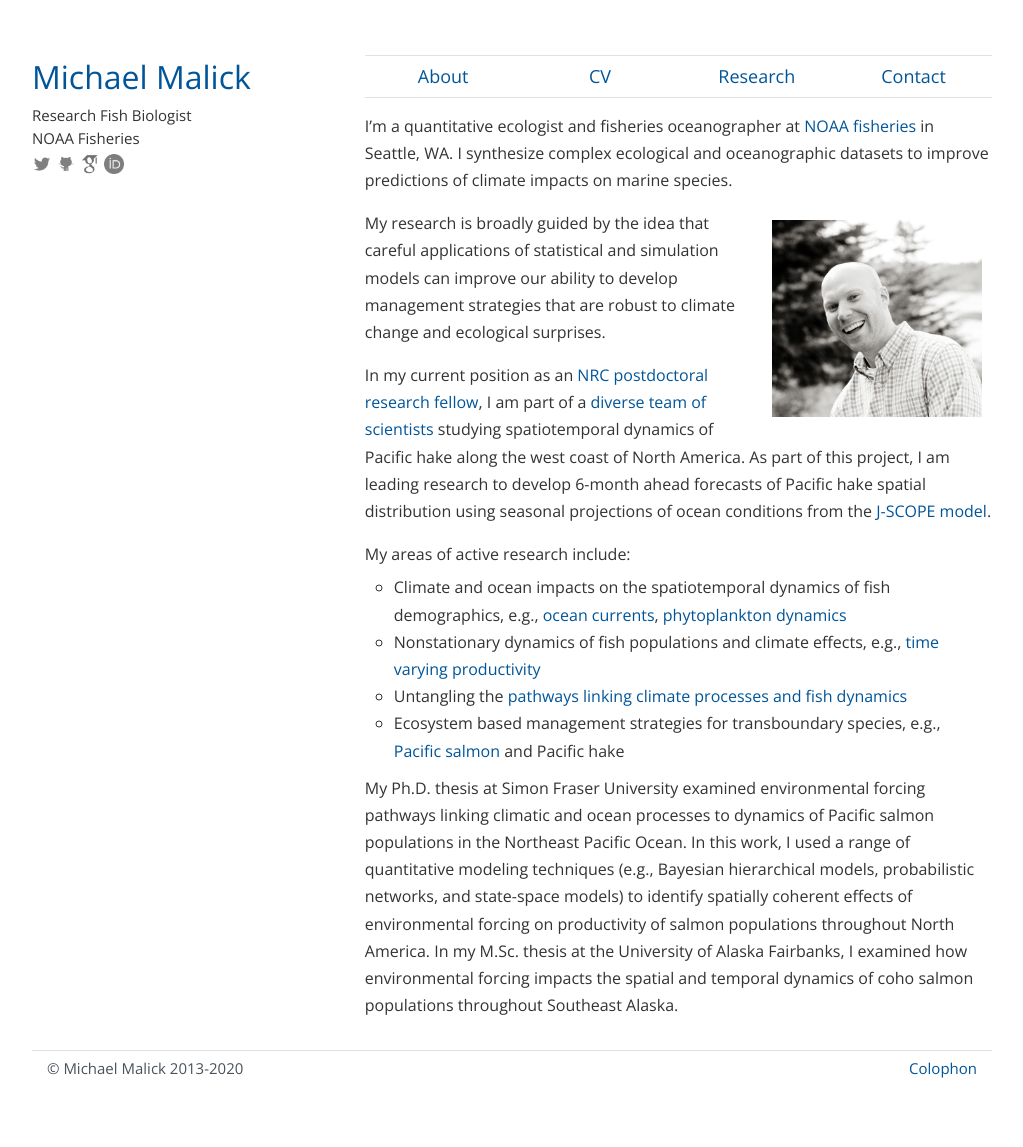
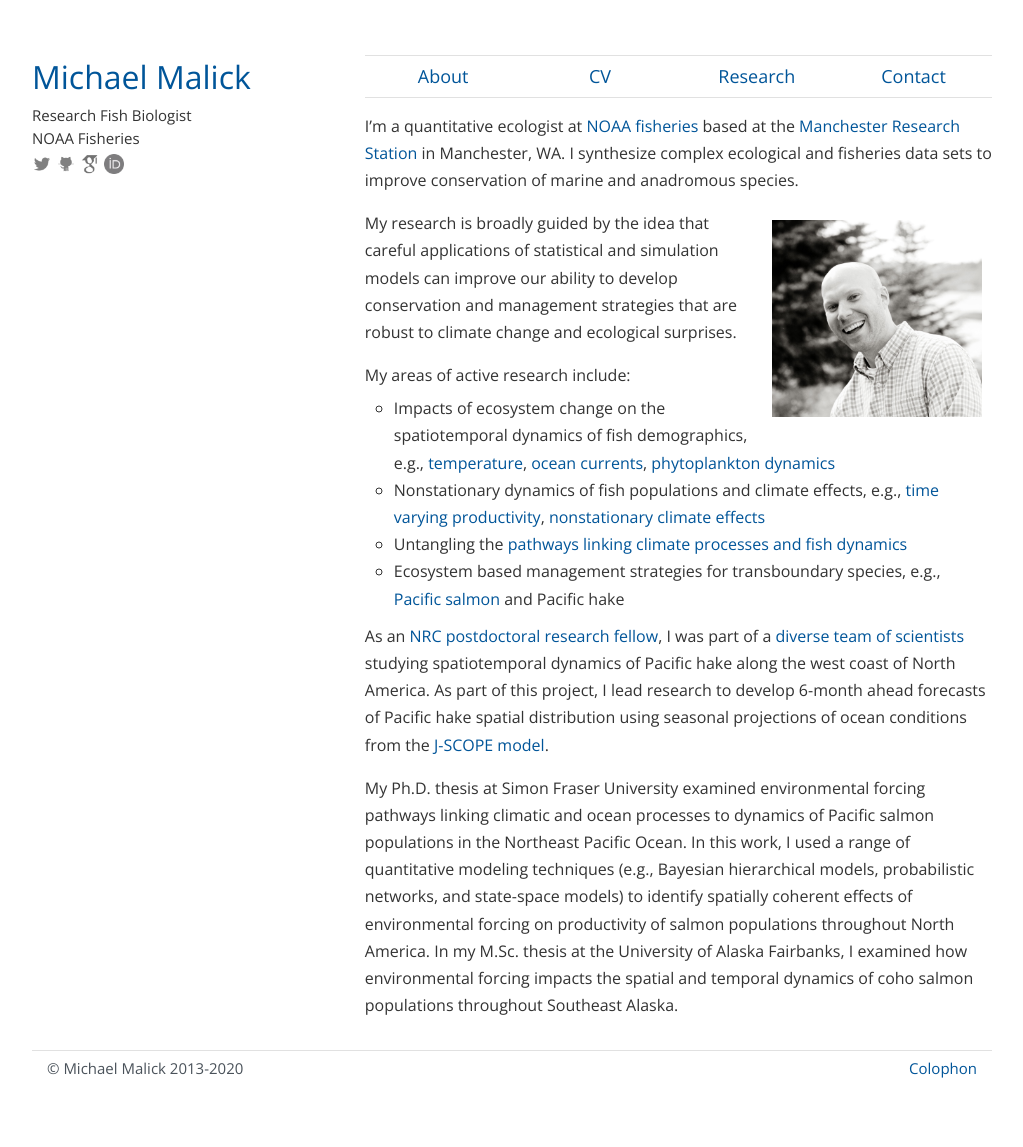
Before and after one commit to michaelmalick/michaelmalick.github.io, a Jekyll site: the page built from index.md, in a window 1280 px wide. Shown: the whole page, without its empty margins (128-1151 px from the left). Built offline with Jekyll 4.4.1, drawn with Linux system fonts in a browser that asks for light colours.

Commit message:
Update intro text on main page with NOAA position

```diff
--- a/index.md
+++ b/index.md
@@ -3,36 +3,43 @@ layout: default
 title:  Michael Malick | About
 ---
 
-
-I'm a quantitative ecologist and fisheries oceanographer at [NOAA
-fisheries][NMFS] in Seattle, WA. I synthesize complex ecological and
-oceanographic datasets to improve predictions of climate impacts on marine
+I'm a quantitative ecologist at [NOAA fisheries][NMFS] based at the [Manchester
+Research Station][MANCH] in Manchester, WA. I synthesize complex ecological
+and fisheries data sets to improve conservation of marine and anadromous
 species.
 
 <img class="img_headshot"  src="assets/images/michael_malick_nice.jpg"
  alt="Michael Malick" width="210" align="right"/>
 
 My research is broadly guided by the idea that careful applications of
-statistical and simulation models can improve our ability to develop management
-strategies that are robust to climate change and ecological surprises.
+statistical and simulation models can improve our ability to develop
+conservation and management strategies that are robust to climate change and
+ecological surprises.
 
-In my current position as an [NRC postdoctoral research fellow][NRC], I am part
-of a [diverse team of scientists][JSCOPE2] studying spatiotemporal dynamics of
-Pacific hake along the west coast of North America. As part of this project, I
-am leading research to develop 6-month ahead forecasts of Pacific hake spatial
-distribution using seasonal projections of ocean conditions from the [J-SCOPE
-model][JSCOPE1].
+<!--
+In my current position, I am part of a team studying the impacts and
+effectiveness of Pacific salmon conservation programs in the Pacific Northwest.
+Our research spans freshwater and marine environments includes a mix of
+manipulative experiments and synthesis analysis.
+-->
 
 
 My areas of active research include:
 
-- Climate and ocean impacts on the spatiotemporal dynamics of fish demographics,
-  e.g., [ocean currents][CURRENTS], [phytoplankton dynamics][PHYTO]
+- Impacts of ecosystem change on the spatiotemporal dynamics of fish demographics,
+  e.g., [temperature][HTEMP], [ocean currents][CURRENTS], [phytoplankton dynamics][PHYTO]
 - Nonstationary dynamics of fish populations and climate effects, e.g., [time
-  varying productivity][TRENDS]
+  varying productivity][TRENDS], [nonstationary climate effects][NONSTAT]
 - Untangling the [pathways linking climate processes and fish dynamics][BNET]
 - Ecosystem based management strategies for transboundary species, e.g.,
   [Pacific salmon][EBFM] and Pacific hake
+
+
+As an [NRC postdoctoral research fellow][NRC], I was part of a [diverse team of
+scientists][JSCOPE2] studying spatiotemporal dynamics of Pacific hake along the
+west coast of North America. As part of this project, I lead research to develop
+6-month ahead forecasts of Pacific hake spatial distribution using seasonal
+projections of ocean conditions from the [J-SCOPE model][JSCOPE1].
 
 My Ph.D. thesis at Simon Fraser University examined environmental forcing
 pathways linking climatic and ocean processes to dynamics of Pacific salmon
```
Also changed, not shown: other parts of index.md (+3 -0 lines).
